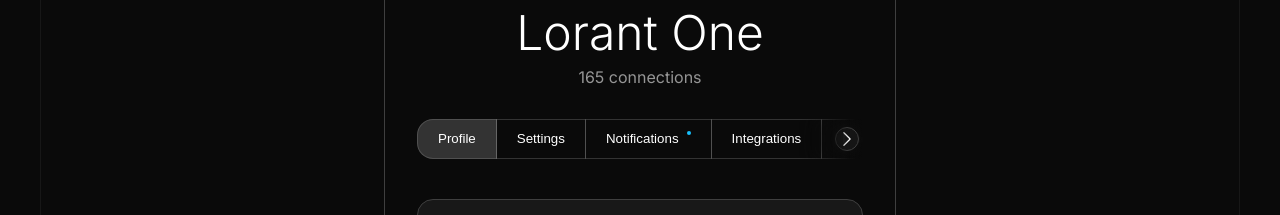
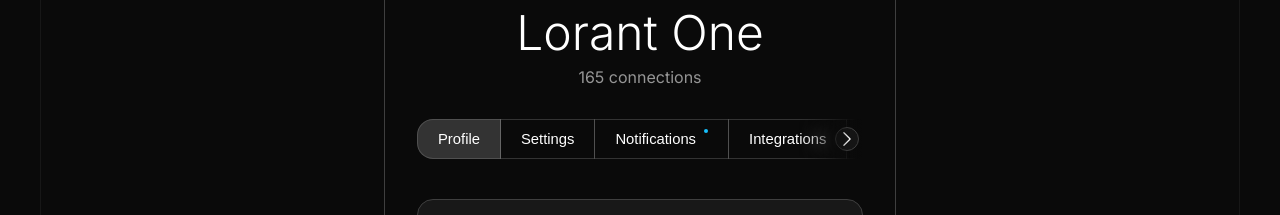
Before and after one commit to once-ui-system/nextjs-starter, a Next.js app: page / in a window 1280 px wide. Shown: the part 3560-3775 px from the top of the page. Built offline with nearby package versions, Linux system fonts and the light colour scheme.

Commit message:
fix: update ToggleButton font size

```diff
--- a/src/once-ui/components/ToggleButton.tsx
+++ b/src/once-ui/components/ToggleButton.tsx
@@ -65,9 +65,9 @@ const ToggleButton = forwardRef<HTMLElement, ToggleButtonProps>(
         href={href}
         className={classNames(
           styles.button,
+          styles[variant],
+          styles[size],
           selected && styles.selected,
-          styles[size],
-          styles[variant],
           radius === "none"
             ? "radius-none"
             : radius
@@ -75,6 +75,7 @@ const ToggleButton = forwardRef<HTMLElement, ToggleButtonProps>(
               : `radius-${radiusSize}`,
           "text-decoration-none",
           "button",
+          "cursor-interactive",
           {
             ["fill-width"]: fillWidth,
             ["fit-width"]: !fillWidth,
@@ -82,14 +83,19 @@ const ToggleButton = forwardRef<HTMLElement, ToggleButtonProps>(
           },
           className,
         )}
-        style={{ ...style }}
+        style={style}
         {...props}
       >
         {prefixIcon && (
           <Icon name={prefixIcon} size={size === "l" ? "m" : "s"} className={styles.icon} />
         )}
         {(label || children) && (
-          <Flex textWeight={weight} padding="4">
+          <Flex
+            padding="4"
+            textWeight={weight}
+            textSize={size === "l" ? "m" : "s"}
+            className="font-label"
+          >
             {label || children}
           </Flex>
         )}
@@ -102,5 +108,4 @@ const ToggleButton = forwardRef<HTMLElement, ToggleButtonProps>(
 );
 
 ToggleButton.displayName = "ToggleButton";
-
 export { ToggleButton };
```
